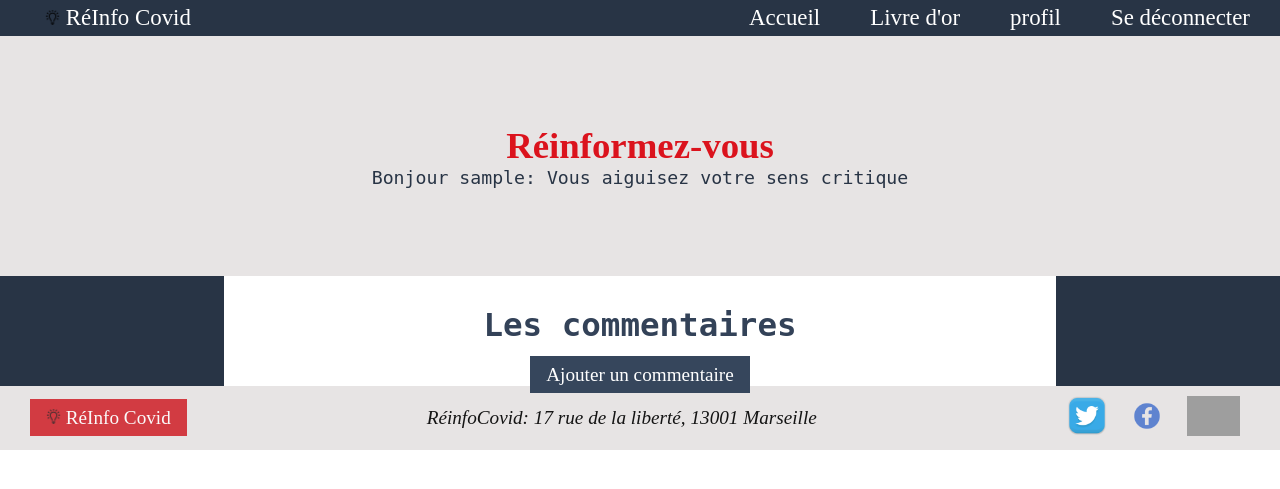
After one commit to emmanuel-cabassot/livre-or, a PHP site: page /livre-or.php in a window 1280 px wide. The commit adds this page. Shown: the top 489 px of the page. Run offline with PHP 8.4, Linux system fonts and the light colour scheme; the visitor is signed in with stand-in values (Sample User, id 1); data that the repository does not hold is empty; grey boxes are pictures that could not be loaded.

Commit message:
Projet livre d'or fini

```diff
--- a/header.php
+++ b/header.php
@@ -7,7 +7,7 @@
     <section class = header_nav>
     <ul>
         <li><a href="index.php">Accueil</a></li>
-        <li><a href="index.php">Livre d'or</a></li>
+        <li><a href="livre-or.php">Livre d'or</a></li>
         <?php
         /* Profil ou Inscription */
         if (isset($_SESSION['login']))
@@ -44,7 +44,7 @@
     if (isset($_SESSION['login']))
     {
         echo '<h1>Réinformez-vous</h1>
-        <p>Bonjour '.$_SESSION['login'].': Vous faites travailler votre sens critique</p>';
+        <p>Bonjour '.$_SESSION['login'].': Vous aiguisez votre sens critique</p>';
     }
 ?>
 </h1>
--- /dev/null
+++ b/livre-or.php
@@ -0,0 +1,53 @@
+<?php
+session_start();
+//Connexion à la base de données
+$db = mysqli_connect("localhost", "root", "", "livreor");
+
+//requete Grace à un INNER JOIN et transformation de la date au format EUR
+$requete = "SELECT utilisateurs.login, DATE_FORMAT(date, GET_FORMAT(DATE, 'EUR')), commentaire FROM commentaires INNER JOIN utilisateurs ON utilisateurs.id = commentaires.id_utilisateur  ORDER BY date DESC";
+
+//Demande de la $requetes placée dans $db
+$query = mysqli_query($db, $requete);
+
+//Met dans le tableau $commentaires la requete
+$commentaires = mysqli_fetch_all($query);
+
+//Compte le nombre de commentaires
+for ($occu_commentaires=0; isset($commentaires[$occu_commentaires]) ; $occu_commentaires++) {
+}
+?>
+<!DOCTYPE html>
+<html lang="fr">
+<head>
+    <meta charset="UTF-8">
+    <meta name="viewport" content="width=device-width, initial-scale=1.0">
+    <link rel="stylesheet" href="reinfo.css">
+    <title>Livre d'or</title>
+</head>
+<body>
+    <header>
+        <?php require('header.php') ?>
+    </header>
+    <main class="main_livre">
+        <section class="page_livre">
+        <h1>Les commentaires</h1>
+        <?php
+        if (isset($_SESSION['login'])) {
+            echo '  <section class="ajouter">
+                        <a href="commentaire.php">Ajouter un commentaire</a>
+                    </section>';
+        }
+        for ($i=0; $i < $occu_commentaires ; $i++) {
+            echo '  <section class="commentaires">
+                        <h2>posté le '.$commentaires[$i][1].' par <span>'.$commentaires[$i][0].'</span></h2>
+                        <p><i>'.$commentaires[$i][2].'</i></p>
+                    </section>';
+        }
+        ?>
+        </section>
+    </main>
+    <footer>
+        <?php require('footer.php') ?>
+    </footer>
+</body>
+</html>
--- a/reinfo.css
+++ b/reinfo.css
@@ -313,6 +313,110 @@ input{
     margin-bottom: 20px;
 }
 
+                /* LIVRE D'OR */
+.main_livre{
+    display: flex;
+    flex-direction: column;
+    align-items: center;
+    width: 100%;
+    background-color: #283445;
+}
+
+.page_livre{
+    display: flex;
+    flex-direction: column;
+    align-items: center;
+    width: 65%;
+    background-color: white;
+}
+
+.page_livre h1{
+    margin: 30px 0 20px 0;
+    font-size: 2.5em;
+    font-family: monospace;
+    color: #334258;
+}
+
+/* Lien vers Ajouter un commentaire */
+.ajouter a{
+    padding: 8px 16px;
+    font-size: 1.2em;
+    background-color: #36465c;
+    color: white;
+    transition: background-color 1s;
+}
+
+.ajouter a:hover{
+    background-color: #1f2936;
+    transition: background-color 1s;
+}
+
+/* Commentaires */
+.commentaires{
+    margin: 30px;
+    width: 500px;
+    text-align: center;
+}
+
+.commentaires h2{
+    font-size: 1.2em;
+    color: rgb(34, 34, 34);
+}
+
+.commentaires span{
+    color: #3c506b;
+}
+
+.commentaires p{
+    font-size: 1.2em;
+}
+
+                /* AJOUTER UN COMMENTAIRE */
+.main_commentaire{
+    display: flex;
+    flex-direction: column;
+    align-items: center;
+    width: 100%;
+    background-color: #334258;
+}
+
+.page_commentaire{
+    display: flex;
+    flex-direction: column;
+    align-items: center;
+    width: 65%;
+    background-color: white;
+}
+
+.page_commentaire submit{
+    margin: 10px 0 50px 0;
+}
+
+.page_commentaire h1{
+    color:  #334258;
+    margin: 30px 0 20px 0;
+    font-size: 2.3em;
+    font-family: monospace;
+}
+
+.submit{
+    display: flex;
+    justify-content: center;
+    margin: 0 0 40px 0;
+}
+
+.submit input{
+    background-color: #435672;
+    color: white;
+    font-size: 1.1em;
+    width: 458.5px;
+    transition: background-color 1s;
+}
+
+.submit input:hover{
+    background-color: #24303f;
+    transition: background-color 1s;
+}
 
                 /* FOOTER */
 footer{
```
Also changed, not shown: commentaire.php (added, +55 -0 lines), inscription.php (+18 -4 lines). Lines whose indentation alone changed are shown as unchanged.
